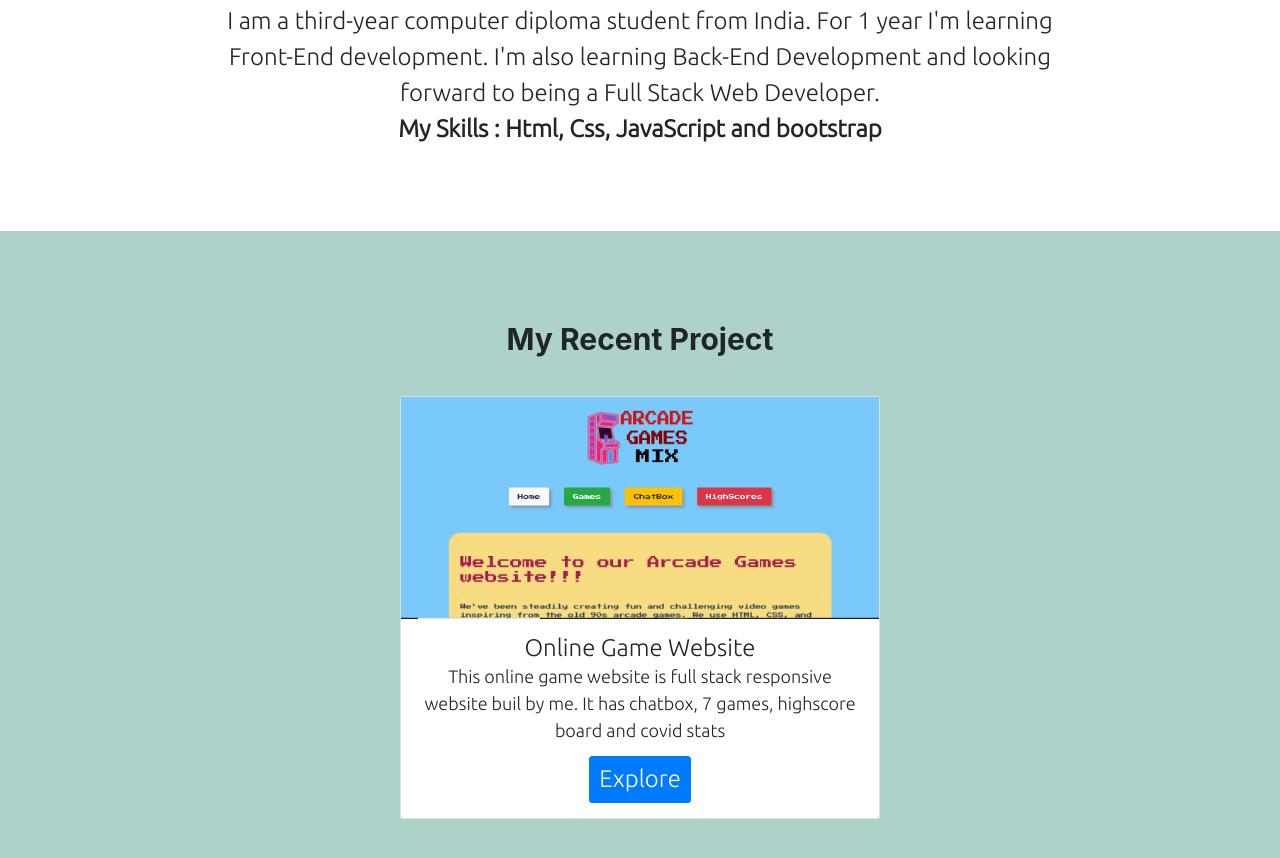
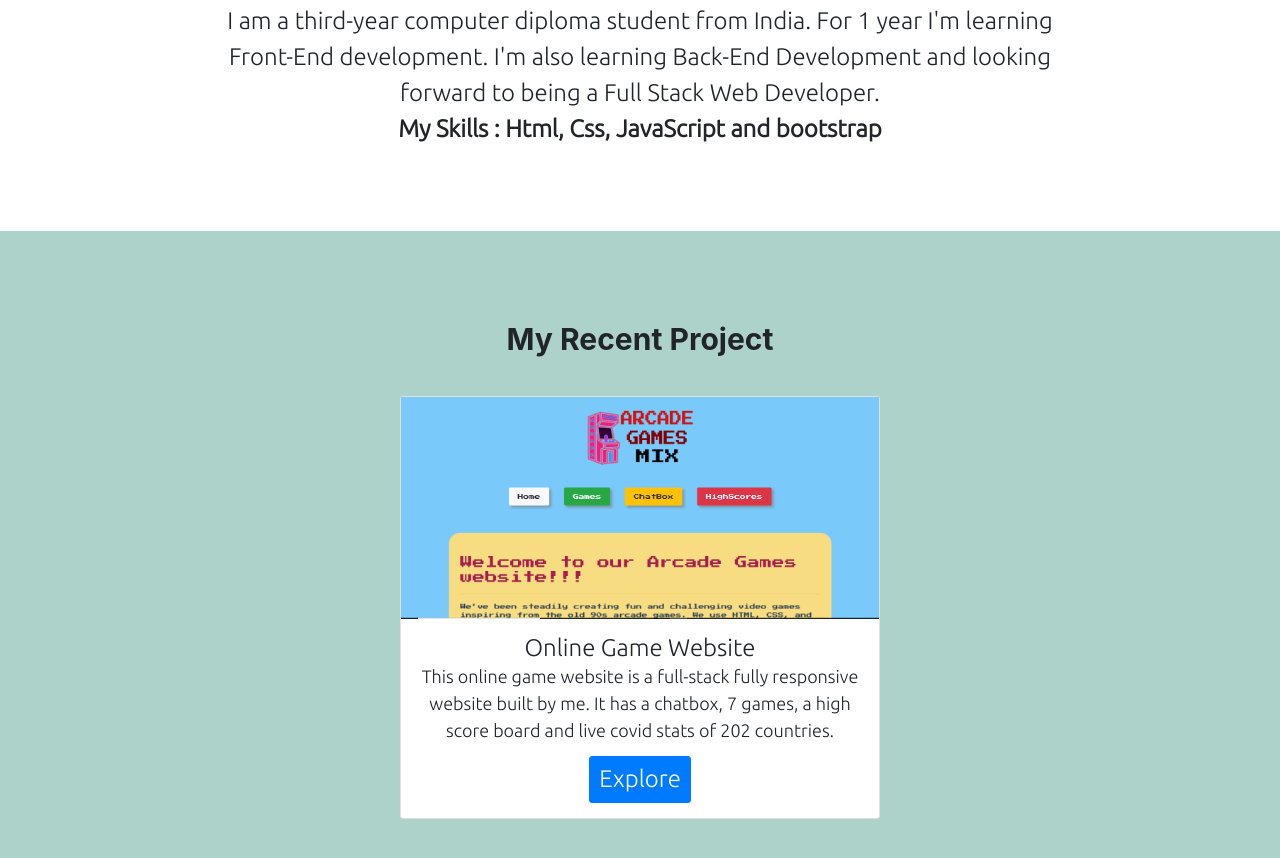
Before and after one commit to VighneshManjrekar/Portfolio, a plain HTML site: page index.html in a window 1280 px wide. Shown: the part 654-1512 px from the top of the page. Drawn offline with nearby package versions, Linux system fonts and the light colour scheme.

Commit message:
Update index.html

```diff
--- a/index.html
+++ b/index.html
@@ -66,7 +66,7 @@
     <!-- about section -->
     <section id="about">
         <div class="container about-info">
-            <p class="heading">Freelance Fron-End Developer<br>I can create beautiful website designs for your
+            <p class="heading">Freelance Front-End Developer<br>I can create beautiful website designs for your
             </p>
             <div id="design" class="row">
                 <span class="device col-sm"><i class="fas fa-5x fa-desktop"></i><br>Computer</span>
@@ -95,8 +95,7 @@
                 <img src="images/Capture.PNG" alt="project-img">
                 <div class="card-body">
                     <h1 class="skill-text">Online Game Website</h1>
-                    <p class="card-text">This online game website is full stack responsive website buil by me. It has
-                        chatbox, 7 games, highscore board and covid stats</p>
+                    <p class="card-text">This online game website is a full-stack fully responsive website built by me. It has a chatbox, 7 games, a high score board and live covid stats of 202 countries.</p>
                     <a href="https://vighneshmanjrekar.github.io/Arcade-Games-Mix/" class="btn card-btn btn-primary">Explore</a>
                 </div>
             </div>
```
